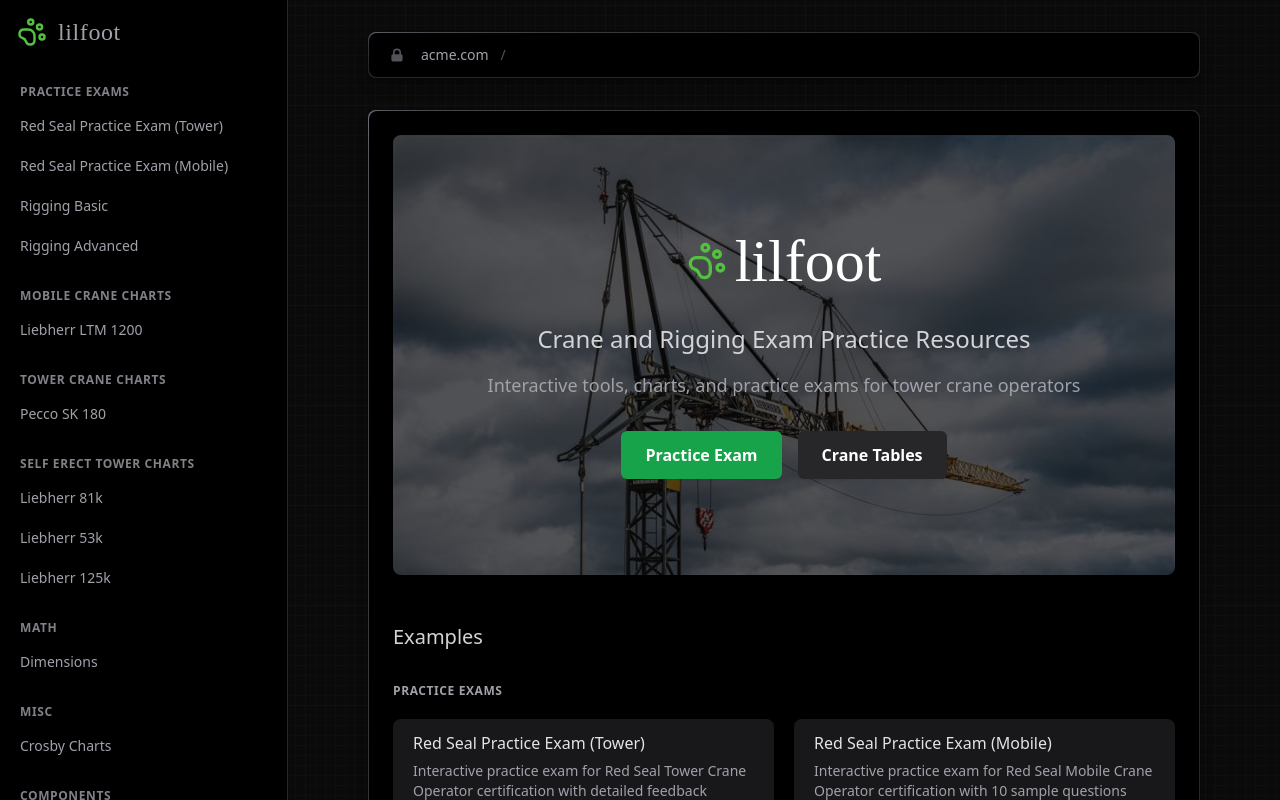
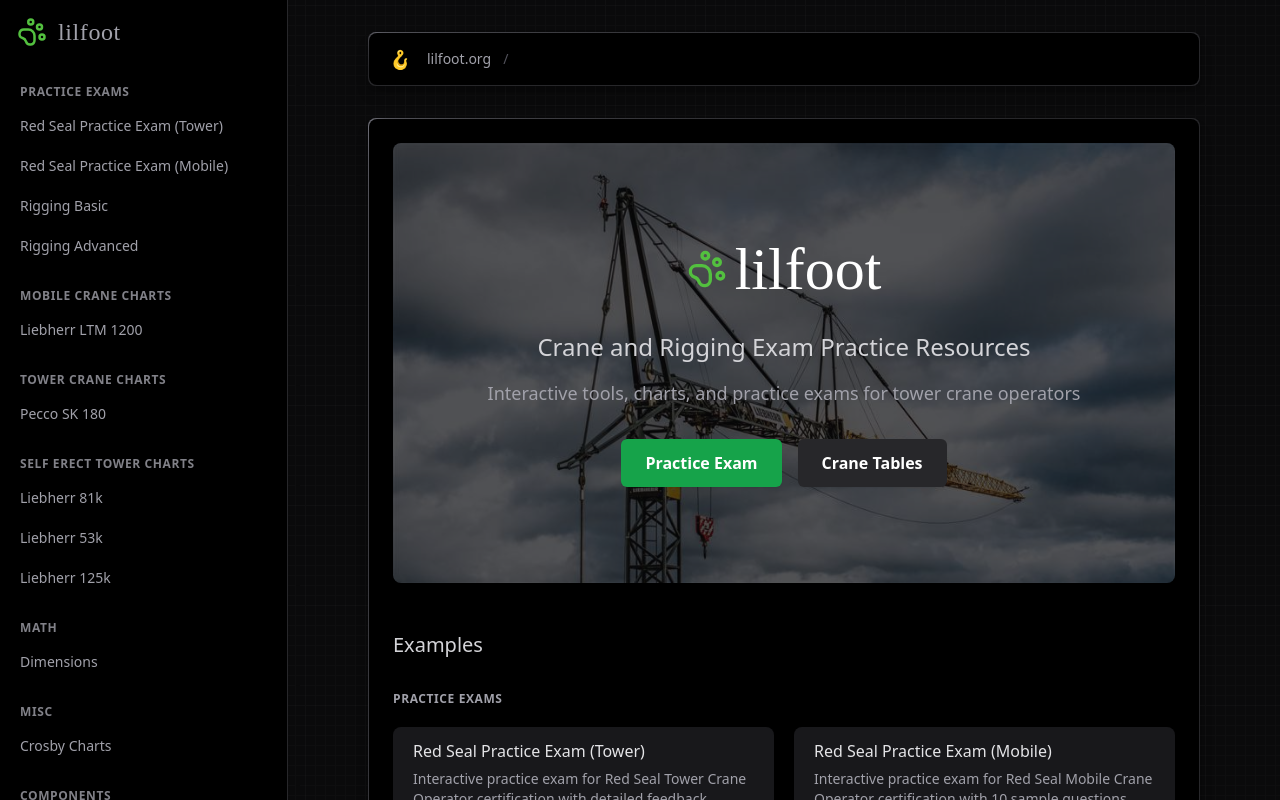
Before and after one commit to ArsCodeAmatoria/lilfoot, a Next.js app: page / in a window 1280 px wide. Shown: the top 800 px of the page. Built offline with nearby package versions, Linux system fonts and the light colour scheme; a web font is replaced by a local one.

Commit message:
Replace lock icon with hook emoji in address bar

```diff
--- a/ui/address-bar.tsx
+++ b/ui/address-bar.tsx
@@ -41,22 +41,11 @@ export function AddressBar() {
   return (
     <div className="flex items-center gap-x-2 p-3.5 lg:px-5 lg:py-3">
       <div className="text-gray-600">
-        <svg
-          xmlns="http://www.w3.org/2000/svg"
-          className="h-4"
-          viewBox="0 0 20 20"
-          fill="currentColor"
-        >
-          <path
-            fillRule="evenodd"
-            d="M5 9V7a5 5 0 0110 0v2a2 2 0 012 2v5a2 2 0 01-2 2H5a2 2 0 01-2-2v-5a2 2 0 012-2zm8-2v2H7V7a3 3 0 016 0z"
-            clipRule="evenodd"
-          />
-        </svg>
+        <span className="text-lg">🪝</span>
       </div>
       <div className="flex gap-x-1 text-sm font-medium">
         <div>
-          <span className="px-2 text-gray-400">acme.com</span>
+          <span className="px-2 text-gray-400">lilfoot.org</span>
         </div>
         {pathname ? (
           <>
```
